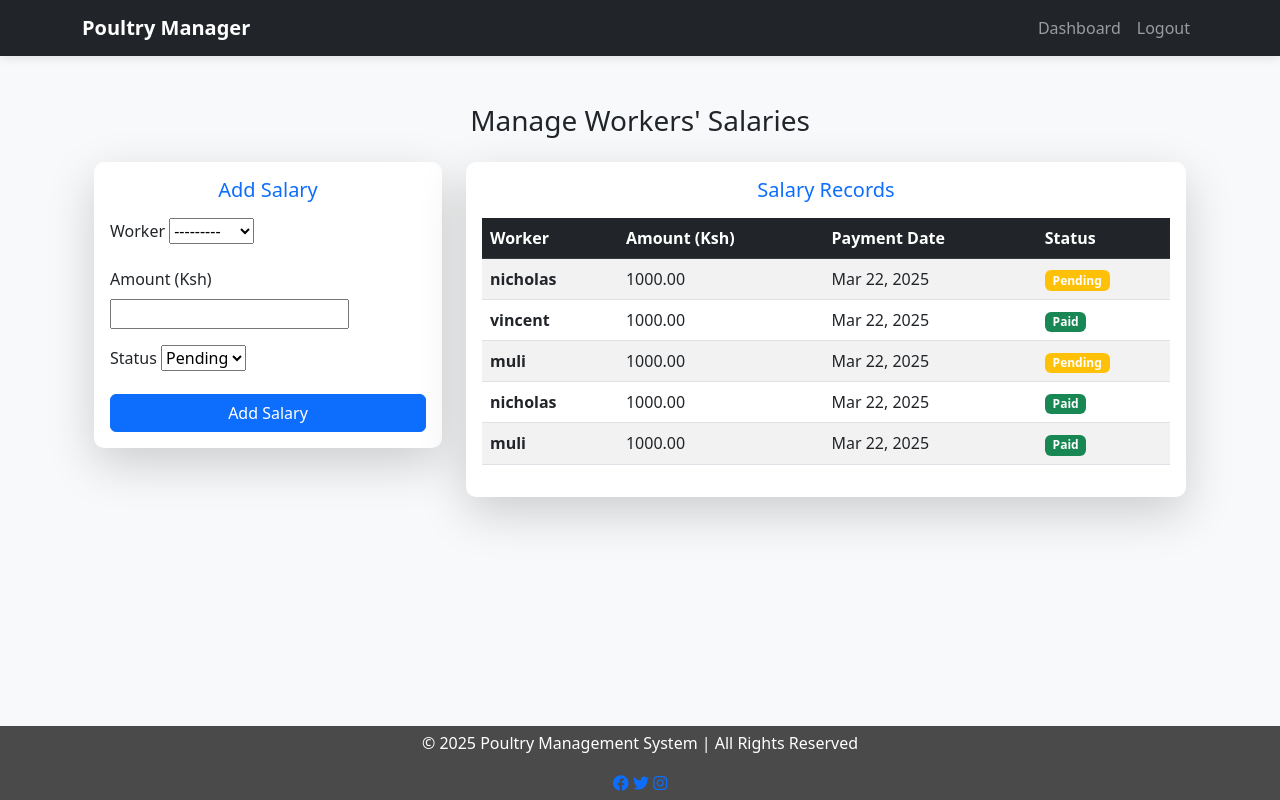
After one commit to vincentiano23/poultryMgntSys, a Django app: page /manage-salaries/ in a window 1280 px wide. The commit adds this page. Run offline with Django 5.2, Linux system fonts and the light colour scheme; a user stored in the database is signed in; data comes from the database, SQL or seed files in the repository; both versions use the stored data as it was after the commit.

Commit message:
Added manage salaries functionality for admin to handle workers' salaries

```diff
--- a/poultry/forms.py
+++ b/poultry/forms.py
@@ -1,5 +1,5 @@
 from django import forms
-from .models import Chicken, Egg, Sale, Feed, Expense, HealthRecord, MortalityRecord, IncubationSchedule
+from .models import Chicken, Egg, Sale, Feed, Expense, HealthRecord, MortalityRecord, IncubationSchedule, Salary
 
 class BulkChickenForm(forms.Form):
     CATEGORY_CHOICES = [
@@ -93,3 +93,8 @@ class IncubationScheduleForm(forms.ModelForm):
             'incubation_date': 'Incubation Date',
             'label': 'Label (for identification)'
         }
+
+class SalaryForm(forms.ModelForm):
+    class Meta:
+        model = Salary
+        fields = ['worker', 'amount', 'status']
--- a/poultry/models.py
+++ b/poultry/models.py
@@ -137,7 +137,6 @@ class Expense(models.Model):
     def __str__(self):
         return f"{self.description} - KES {self.amount}"
 
-
 # User Roles
 class Profile(models.Model):
     user = models.OneToOneField(User, on_delete=models.CASCADE)
@@ -145,3 +144,16 @@ class Profile(models.Model):
 
     def __str__(self):
         return f"{self.user.username} - {self.role}"
+
+class Salary(models.Model):
+    worker = models.ForeignKey(User, on_delete=models.CASCADE, related_name="salaries")
+    amount = models.DecimalField(max_digits=10, decimal_places=2)
+    payment_date = models.DateField(auto_now_add=True)
+    status = models.CharField(
+        max_length=20,
+        choices=[('Pending', 'Pending'), ('Paid', 'Paid')],
+        default='Pending'
+    )
+
+    def __str__(self):
+        return f"{self.worker.username} - {self.amount} Ksh - {self.status}"
--- a/poultry/templates/base.html
+++ b/poultry/templates/base.html
@@ -19,10 +19,10 @@
             flex: 1;
         }
         footer {
-            background: #343a40;
+            background: rgba(0, 0, 0, 0.7);
             color: white;
             text-align: center;
-            padding: 10px 0;
+            padding: 5px 0;
         }
         .navbar {
             box-shadow: 0 2px 10px rgba(0, 0, 0, 0.1);
@@ -81,8 +81,14 @@
     <footer class="mt-5">
         <div class="container">
             <p>&copy; {% now "Y" %} Poultry Management System | All Rights Reserved</p>
+            <div class="footer-icons mt-2">
+                <a href="#"><i class="fa-brands fa-facebook"></i></a>
+                <a href="#"><i class="fa-brands fa-twitter"></i></a>
+                <a href="#"><i class="fa-brands fa-instagram"></i></a>
+            </div>
         </div>
     </footer>
+
 
     <!-- Bootstrap JS -->
     <script src="https://cdn.jsdelivr.net/npm/bootstrap@5.3.0/dist/js/bootstrap.bundle.min.js"></script>
--- a/poultry/templates/poultry/admin_dashboard.html
+++ b/poultry/templates/poultry/admin_dashboard.html
@@ -162,6 +162,7 @@
     <div class="d-grid gap-3 mt-4">
         <a href="{% url 'manage_workers' %}" class="btn btn-outline-primary py-3">Manage Workers</a>
         <a href="{% url 'manage_sales' %}" class="btn btn-outline-success py-3">Manage Sales</a>
-    </div>
+        <a href="{% url 'manage_salaries' %}" class="btn btn-outline-success py-3">Manage Salaries</a>
+
 </div>
 {% endblock %}
--- /dev/null
+++ b/poultry/templates/poultry/manage_salaries.html
@@ -0,0 +1,73 @@
+{% extends "base.html" %}
+
+{% block content %}
+<div class="container mt-4">
+    <h3 class="text-center mb-4">Manage Workers' Salaries</h3>
+
+    <div class="row">
+        <!-- Add Salary Form -->
+        <div class="col-lg-4 mb-4">
+            <div class="card shadow-lg border-0">
+                <div class="card-body">
+                    <h5 class="text-center text-primary mb-3">Add Salary</h5>
+                    <form method="post">
+                        {% csrf_token %}
+                        <div class="mb-3">
+                            <label class="form-label">Worker</label>
+                            {{ form.worker }}
+                        </div>
+                        <div class="mb-3">
+                            <label class="form-label">Amount (Ksh)</label>
+                            {{ form.amount }}
+                        </div>
+                        <div class="mb-3">
+                            <label class="form-label">Status</label>
+                            {{ form.status }}
+                        </div>
+                        <button type="submit" class="btn btn-primary w-100">Add Salary</button>
+                    </form>
+                </div>
+            </div>
+        </div>
+
+        <!-- Salary List -->
+        <div class="col-lg-8">
+            <div class="card shadow-lg border-0">
+                <div class="card-body">
+                    <h5 class="text-center text-primary mb-3">Salary Records</h5>
+                    <div class="table-responsive">
+                        <table class="table table-striped align-middle">
+                            <thead class="table-dark">
+                                <tr>
+                                    <th>Worker</th>
+                                    <th>Amount (Ksh)</th>
+                                    <th>Payment Date</th>
+                                    <th>Status</th>
+                                </tr>
+                            </thead>
+                            <tbody>
+                                {% for salary in salaries %}
+                                    <tr>
+                                        <td><strong>{{ salary.worker.username }}</strong></td>
+                                        <td>{{ salary.amount }}</td>
+                                        <td>{{ salary.payment_date|date:"M d, Y" }}</td>
+                                        <td>
+                                            <span class="badge {% if salary.status == 'Paid' %} bg-success {% else %} bg-warning {% endif %}">
+                                                {{ salary.status }}
+                                            </span>
+                                        </td>
+                                    </tr>
+                                {% empty %}
+                                    <tr>
+                                        <td colspan="4" class="text-center text-muted">No salary records available</td>
+                                    </tr>
+                                {% endfor %}
+                            </tbody>
+                        </table>
+                    </div>
+                </div>
+            </div>
+        </div>
+    </div>
+</div>
+{% endblock %}
--- a/poultry/urls.py
+++ b/poultry/urls.py
@@ -1,6 +1,6 @@
 from django.urls import path
 from . import views
-from .views import dashboard, admin_dashboard, user_login, user_logout, register, manage_workers, delete_worker, manage_sales, add_chicken, add_eggs, view_eggs, view_chickens,view_incubation_schedules, expenses_list
+from .views import dashboard, admin_dashboard, user_login, user_logout, register, manage_workers, delete_worker, manage_sales, add_chicken, add_eggs, view_eggs, view_chickens,view_incubation_schedules, expenses_list, manage_salaries
 
 urlpatterns = [
     path('', user_login, name='login'),
@@ -10,6 +10,7 @@ urlpatterns = [
     path('manage_workers/', manage_workers, name='manage_workers'),
     path('delete_worker/<int:worker_id>/', delete_worker, name='delete_worker'),
     path('manage_sales/', manage_sales, name='manage_sales'),
+    path('manage-salaries/', manage_salaries, name='manage_salaries'),
     path('add-chicken/', add_chicken, name='add_chicken'),
     path('view-chickens/', view_chickens, name='view_chickens'),
     path('add_eggs/', add_eggs, name='add_eggs'),
--- a/poultry/views.py
+++ b/poultry/views.py
@@ -6,8 +6,8 @@ from django.contrib import messages
 from django.db.models import Sum, F
 from decimal import Decimal
 from django.utils import timezone
-from .forms import EggCollectionForm, BulkChickenForm, IncubationScheduleForm, DeadChickenForm, ExpenseForm
-from .models import Chicken, Egg, Feed, HealthRecord, Sale, Expense, IncubationSchedule, MortalityRecord
+from .forms import EggCollectionForm, BulkChickenForm, IncubationScheduleForm, DeadChickenForm, ExpenseForm, SalaryForm
+from .models import Chicken, Egg, Feed, HealthRecord, Sale, Expense, IncubationSchedule, MortalityRecord, Salary
 
 def user_login(request):
     """Handles user login"""
@@ -297,6 +297,24 @@ def manage_sales(request):
     return render(request, 'poultry/manage_sales.html', context)
 
 @login_required
+def manage_salaries(request):
+    """Admin function to manage workers' salaries."""
+    salaries = Salary.objects.select_related('worker').order_by('-payment_date')
+    if request.method == "POST":
+        form = SalaryForm(request.POST)
+        if form.is_valid():
+            form.save()
+            return redirect("manage_salaries")
+    else:
+        form = SalaryForm()
+
+    context = {
+        "salaries": salaries,
+        "form": form
+    }
+    return render(request, "poultry/manage_salaries.html", context)
+
+@login_required
 def record_poultry_sale(request):
     """Record a new poultry sale"""
     if request.method == "POST":
```
Also changed, not shown: db.sqlite3, poultry/migrations/0003_alter_feed_custom_name_salary.py (added).
